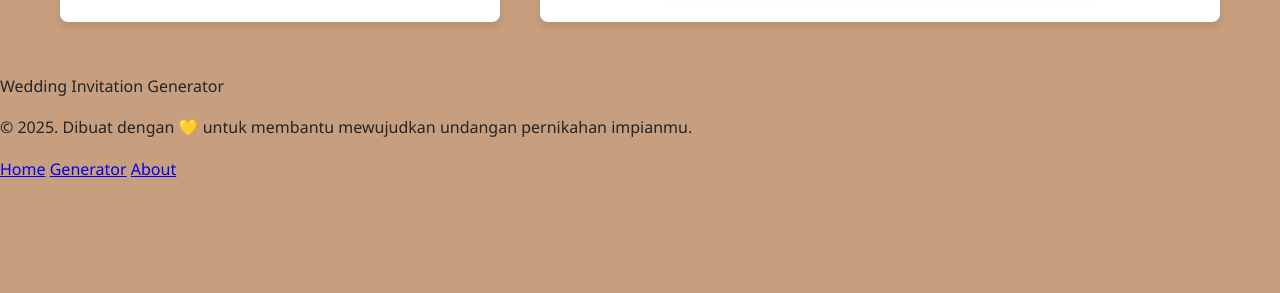
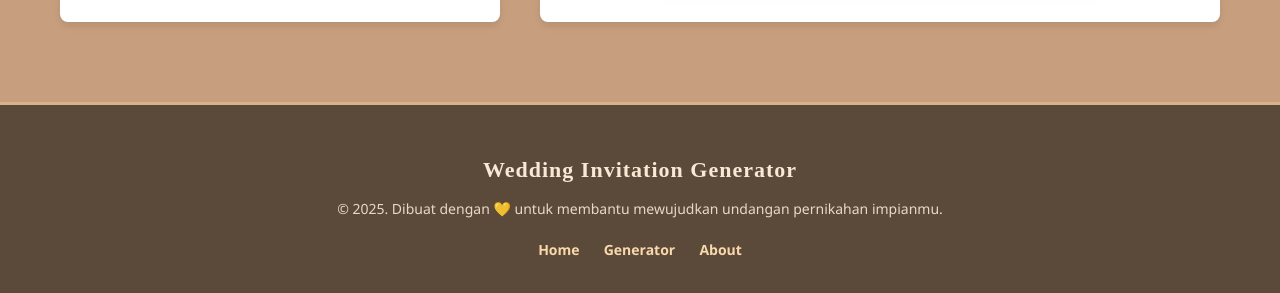
Before and after one commit to siocongs/uts-dw-muhamad_bachtiar-4524210141, a plain HTML site: page index.html in a window 1280 px wide. Shown: the part 1204-1497 px from the top of the page. Before the commit the page ends 1387 px from the top, so only its background shows below. Drawn offline with Linux system fonts and the light colour scheme; a web font is replaced by a local one.

Commit message:
Menambahkan Style dengan CSS

```diff
--- a/style.css
+++ b/style.css
@@ -320,5 +320,55 @@ form textarea {
     transform: rotate(180deg);
 }
 
+.footer {
+    background: #5b4a3a; /* brown gold tone */
+    color: #f8e8d4;
+    padding: 30px 0;
+    margin-top: 60px;
+    text-align: center;
+    border-top: 3px solid #d7b48a;
+  }
+
+  .footer-container {
+    max-width: 1000px;
+    margin: auto;
+    padding: 0 20px;
+  }
+
+  .footer-title {
+    font-family: 'Cormorant Garamond', serif;
+    font-size: 22px;
+    font-weight: 700;
+    margin-bottom: 5px;
+    letter-spacing: 1px;
+  }
+
+  .footer-desc {
+    font-size: 14px;
+    margin-bottom: 15px;
+    opacity: 0.9;
+  }
+
+  .footer-links a {
+    color: #f9d8ab;
+    text-decoration: none;
+    margin: 0 10px;
+    font-size: 14px;
+    font-weight: 600;
+    transition: 0.3s;
+  }
+
+  .footer-links a:hover {
+    color: #fff;
+    text-decoration: underline;
+  }
+
+  /* spacing on mobile */
+  @media (max-width: 600px) {
+    .footer-title { font-size: 18px; }
+    .footer-links a { display: block; margin: 6px 0; }
+  }
+
+
 /* Google Font */
 @import url('https://fonts.googleapis.com/css2?family=Cormorant+Garamond:wght@300;400;600&display=swap');
```
